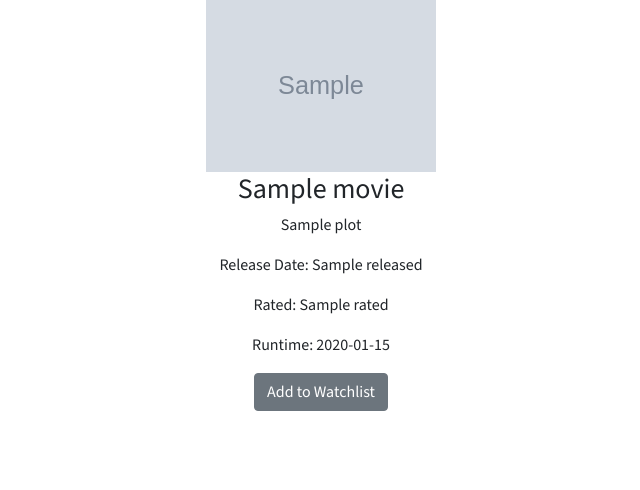
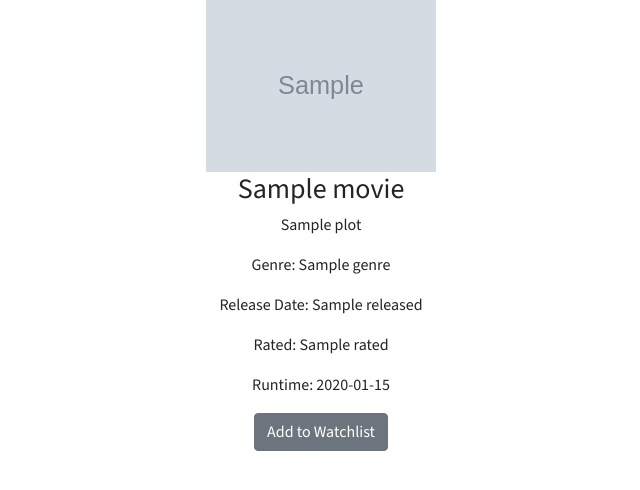
Before and after one commit to HaliTran/movie-manager, a Flask app: template final/templates/index.html in a window 1280 px wide. Shown: the part 261-751 px from the top of the page, without its empty margins (319-959 px from the left). Run offline with Flask 3, Linux system fonts and the light colour scheme; the template is opened without the code that fills it: most values are stand-ins (such as "Sample title", 1, 10 or a date in 2020); grey boxes marked "Sample" are stand-in pictures.

Commit message:
Modify movie search and storage to include genre

```diff
--- a/final/index.py
+++ b/final/index.py
@@ -1,11 +1,6 @@
 from flask import render_template, request
 from flask.views import MethodView
 from utils.utility import get_movie_data
-import os
-
-API_KEY = os.environ.get('API_KEY')
-API_URL = "http://www.omdbapi.com/"
-
 
 class Index(MethodView):
     def get(self):
--- a/final/ssmodel/model_datastore.py
+++ b/final/ssmodel/model_datastore.py
@@ -20,6 +20,7 @@ class model(Model):
             "poster" : movie_info["poster"],
             "title" : movie_info["title"],
             "plot" : movie_info["plot"],
+            "genre": movie_info["genre"],
             "date" : movie_info["date"],
             "rated" : movie_info["rated"],
             "runtime" : movie_info["runtime"],
--- a/final/templates/index.html
+++ b/final/templates/index.html
@@ -44,6 +44,7 @@
 					<img src="{{ movie.Poster }}" alt="Movie poster for {{ movie.Title }}" class="poster">
 					<h3>{{ movie.Title }}</h3>
 					<p>{{ movie.Plot }}</p>
+					<p>Genre: {{ movie.Genre }}</p>
 					<p>Release Date: {{ movie.Released }}</p>
 					<p>Rated: {{ movie.Rated }}</p>
 					<p>Runtime: {{ movie.Runtime }}</p>
@@ -52,6 +53,7 @@
 					<input type="hidden" id="poster" name="poster" value="{{ movie.Poster }}">
 					<input type="hidden" id="title" name="title" value="{{ movie.Title }}">
 					<input type="hidden" id="plot" name="plot" value="{{ movie.Plot }}">
+					<input type="hidden" id="genre" name="genre" value="{{ movie.Genre }}">
 					<input type="hidden" id="date" name="date" value="{{ movie.Released }}">
 					<input type="hidden" id="rated" name="rated" value="{{ movie.Rated }}">
 					<input type="hidden" id="runtime" name="runtime" value="{{ movie.Runtime }}">
--- a/final/templates/watchlist.html
+++ b/final/templates/watchlist.html
@@ -30,6 +30,7 @@
         <img src="{{ movie['poster'] }}" alt="Movie poster for {{ movie.title }}" class="poster">
         <h2>{{ movie.title }}</h2>
         <p>{{ movie.plot }}</p>
+        <p>Genre: {{ movie.genre }}</p>
         <p>Release Date: {{ movie.date }}</p>
         <p>Rated: {{ movie.rated }}</p>
         <p>Runtime: {{ movie.runtime }}</p>
--- a/final/watchlist.py
+++ b/final/watchlist.py
@@ -13,6 +13,7 @@ class Watchlist(MethodView):
         poster = request.form.get("poster")
         title = request.form.get("title")
         plot = request.form.get("plot")
+        genre = request.form.get("genre")
         date = request.form.get("date")
         rated = request.form.get("rated")
         runtime = request.form.get("runtime")
@@ -21,6 +22,7 @@ class Watchlist(MethodView):
             "poster" : poster,
             "title" : title,
             "plot" : plot,
+            "genre": genre,
             "date" : date,
             "rated" : rated,
             "runtime" : runtime,
```
